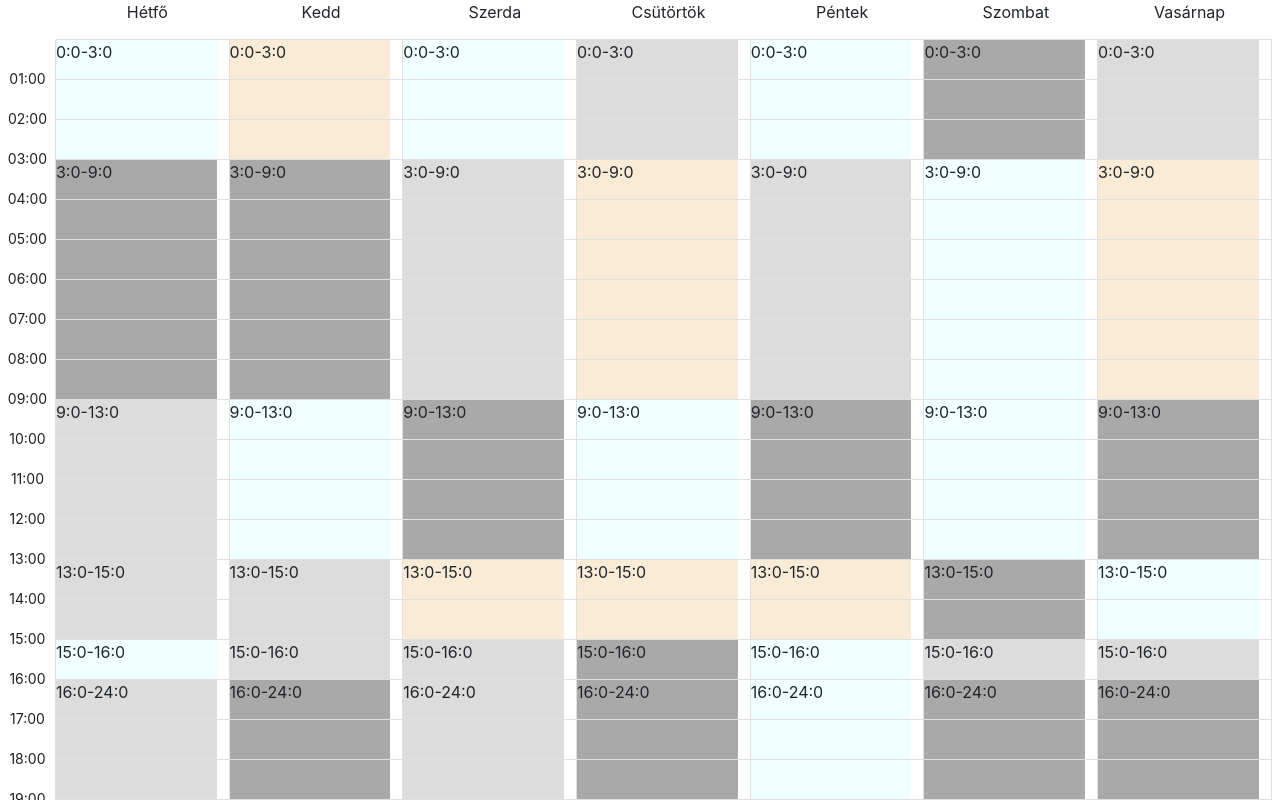
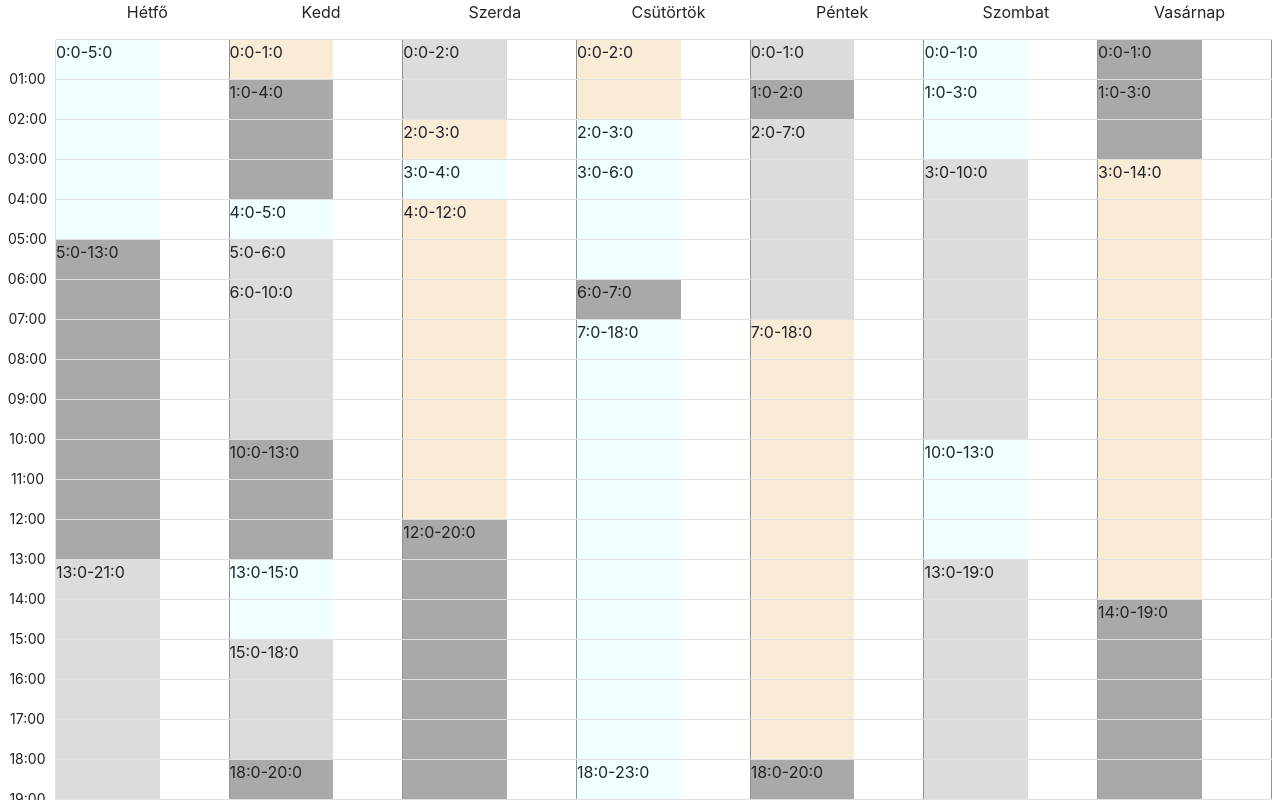
Before and after one commit to barni9606/thermostat, an Angular app in the folder FrontEnd/: page / in a window 1280 px wide. Shown: the top 800 px of the page. Built offline with nearby package versions, Linux system fonts and the light colour scheme.

Commit message:
new-period with drag down

```diff
--- a/FrontEnd/src/app/app.module.ts
+++ b/FrontEnd/src/app/app.module.ts
@@ -6,6 +6,8 @@ import { AppComponent } from './app.component';
 import { WeekComponent } from './week/week.component';
 import { DayComponent } from './week/day/day.component';
 import { PeriodComponent } from './week/day/period/period.component';
+import { NewPeriodDirective } from './week/day/new-period/new-period.directive';
+import { NewPeriodComponent } from './week/day/new-period/new-period.component';
 
 
 @NgModule({
@@ -13,12 +15,15 @@ import { PeriodComponent } from './week/day/period/period.component';
     AppComponent,
     WeekComponent,
     DayComponent,
-    PeriodComponent
+    PeriodComponent,
+    NewPeriodDirective,
+    NewPeriodComponent
   ],
   imports: [
     BrowserModule
   ],
   providers: [],
-  bootstrap: [AppComponent]
+  bootstrap: [AppComponent],
+  entryComponents: [NewPeriodComponent]
 })
 export class AppModule { }
--- a/FrontEnd/src/app/week/day/day.component.css
+++ b/FrontEnd/src/app/week/day/day.component.css
@@ -0,0 +1,6 @@
+.day {
+  padding-left: 0;
+  padding-right: 40%;
+  height: 100%;
+  width: 100%;
+}
--- a/FrontEnd/src/app/week/day/day.component.html
+++ b/FrontEnd/src/app/week/day/day.component.html
@@ -1,5 +1,8 @@
-<app-period *ngFor="let period of this.day.periods"
-            style="width: 100%; display: block;"
-            [style.height]="period.getHeight()"
-            [period]="period"
-></app-period>
+<div class="day" (mousedown)="this.onMouseDown($event)" (mousemove)="this.onMouseMove($event)" (mouseup)="this.onMouseUp($event)" (mouseleave)="this.onMouseOut($event)">
+  <app-period *ngFor="let period of this.day.periods"
+              style="width: 100%; display: block;"
+              [style.height]="period.getHeight()"
+              [period]="period"
+  ></app-period>
+  <ng-template appNewPeriod></ng-template>
+</div>
--- a/FrontEnd/src/app/week/day/day.component.ts
+++ b/FrontEnd/src/app/week/day/day.component.ts
@@ -1,7 +1,12 @@
-import {Component, Input, OnInit} from '@angular/core';
+import {
+  Component, ComponentFactory, ComponentFactoryResolver, Input, OnInit, ViewChild,
+  ViewContainerRef
+} from '@angular/core';
 import {Day} from '../../data/Day';
 import {Period} from '../../data/Period';
 import {Time} from '../../data/Time';
+import {NewPeriodDirective} from './new-period/new-period.directive';
+import {NewPeriodComponent} from './new-period/new-period.component';
 
 @Component({
   selector: 'app-day',
@@ -13,19 +18,78 @@ export class DayComponent implements OnInit {
   @Input() dayNumber: number;
   public day: Day;
 
-  constructor() {
+  private flag = false;
+  @ViewChild(NewPeriodDirective) newPeriodHost: NewPeriodDirective;
+  private componentFactory: ComponentFactory<NewPeriodComponent>;
+  private viewContainerRef: ViewContainerRef;
+  private componentRef;
+
+  constructor(private componentFactoryResolver: ComponentFactoryResolver) {
     this.day = new Day();
-    this.day.addPeriod(new Period(new Time(11, 0), new Time(15, 0)));
-    this.day.addPeriod(new Period(new Time(10, 0), new Time(12, 0)));
-    this.day.addPeriod(new Period(new Time(9, 0), new Time(13, 0)));
-    this.day.addPeriod(new Period(new Time(9, 0), new Time(13, 0)));
-    this.day.addPeriod(new Period(new Time(0, 0), new Time(3, 0)));
-    this.day.addPeriod(new Period(new Time(16, 0), new Time(24, 0)));
-    console.log(this.day);
+    for (let i = 0; i < 10; i++) {
+      const a = Math.floor(Math.random() * 24);
+      const b = a + Math.floor(Math.random() * (24 - a));
+      this.day.addPeriod(new Period(new Time(a, 0), new Time(b, 0)));
+    }
   }
 
   ngOnInit() {
 
   }
 
+  onMouseDown(event): void {
+    event.preventDefault();
+    if (!this.flag) {
+      const target = event.target || event.srcElement;
+      if (target.className === 'day') {
+        if (this.viewContainerRef && this.viewContainerRef.get(0)) {
+          this.viewContainerRef.get(0).destroy();
+        } else {
+          this.flag = true;
+          const offset = target.getClientRects().item(0);
+
+          this.componentFactory = this.componentFactoryResolver.resolveComponentFactory(NewPeriodComponent);
+          this.viewContainerRef = this.newPeriodHost.viewContainerRef;
+          this.viewContainerRef.clear();
+          this.componentRef = this.viewContainerRef.createComponent(this.componentFactory);
+
+          (<NewPeriodComponent>this.componentRef.instance).pos.top = event.clientY - offset.top;
+        }
+      }
+      if (target.parentElement.parentElement.className === 'day' && target.className !== 'new-period') {
+        if (this.viewContainerRef && this.viewContainerRef.get(0)) {
+          this.viewContainerRef.get(0).destroy();
+        }
+      }
+    }
+  }
+
+  onMouseMove(event): void {
+    event.preventDefault();
+    event.stopPropagation();
+    if (this.flag) {
+      const target = event.target || event.srcElement;
+      if (target.className === 'day') {
+        const offset = target.getClientRects().item(0);
+        // console.log('x:' + (event.clientX - offset.left) + ' y:' + (event.clientY - offset.top));
+        const pos = (<NewPeriodComponent>this.componentRef.instance).pos;
+        pos.height = event.clientY - offset.top - pos.top;
+      } else if (target.parentElement.parentElement.className === 'day') {
+        const offset = target.parentElement.parentElement.getClientRects().item(0);
+        const pos = (<NewPeriodComponent>this.componentRef.instance).pos;
+        pos.height = event.clientY - offset.top - pos.top;
+      }
+    }
+  }
+
+  onMouseUp(event): void {
+    event.preventDefault();
+    this.flag = false;
+  }
+
+  onMouseOut(event): void {
+    event.preventDefault();
+    // this.flag = false;
+  }
+
 }
--- /dev/null
+++ b/FrontEnd/src/app/week/day/new-period/new-period.component.css
@@ -0,0 +1,6 @@
+.new-period {
+  position: absolute;
+  width: 70%;
+  right: 0;
+  background-color: #212121;
+}
--- /dev/null
+++ b/FrontEnd/src/app/week/day/new-period/new-period.component.html
@@ -0,0 +1,3 @@
+<div class="new-period" [style.top]="this.pos.top + 'px'" [style.height]="this.pos.height + 'px'">
+
+</div>
--- /dev/null
+++ b/FrontEnd/src/app/week/day/new-period/new-period.component.ts
@@ -0,0 +1,16 @@
+import {Component, Input, OnInit} from '@angular/core';
+
+@Component({
+  selector: 'app-new-period',
+  templateUrl: './new-period.component.html',
+  styleUrls: ['./new-period.component.css']
+})
+export class NewPeriodComponent implements OnInit {
+  @Input() pos = {'top': 0, 'height': 50};
+
+  constructor() { }
+
+  ngOnInit() {
+  }
+
+}
--- /dev/null
+++ b/FrontEnd/src/app/week/day/new-period/new-period.directive.ts
@@ -0,0 +1,10 @@
+import { Directive, ViewContainerRef } from '@angular/core';
+
+@Directive({
+  selector: '[appNewPeriod]'
+})
+export class NewPeriodDirective {
+
+  constructor(public viewContainerRef: ViewContainerRef) { }
+
+}
--- a/FrontEnd/src/app/week/week.component.css
+++ b/FrontEnd/src/app/week/week.component.css
@@ -1,8 +1,8 @@
-.day {
+.week-day {
+  padding-left: 0;
+  padding-right: 0;
+  border-right: #939393 1px solid;
   height: 960px;
-  padding-left: 0;
-  padding-right: 12px;
-  border-right: #e0e0e0 1px solid;
 }
 
 .width-100-57 {
--- a/FrontEnd/src/app/week/week.component.html
+++ b/FrontEnd/src/app/week/week.component.html
@@ -23,7 +23,7 @@
     <div class="width-100-57">
       <div class="container-fluid">
         <div class="row">
-          <app-day *ngFor="let day of this.days" [dayNumber]="day" class="col7-xs-1 day"></app-day>
+          <app-day *ngFor="let day of this.days" [dayNumber]="day" class="col7-xs-1 week-day"></app-day>
         </div>
       </div>
     </div>
```
Also changed, not shown: 2 other files (tests, documents, lock files or other folders).
